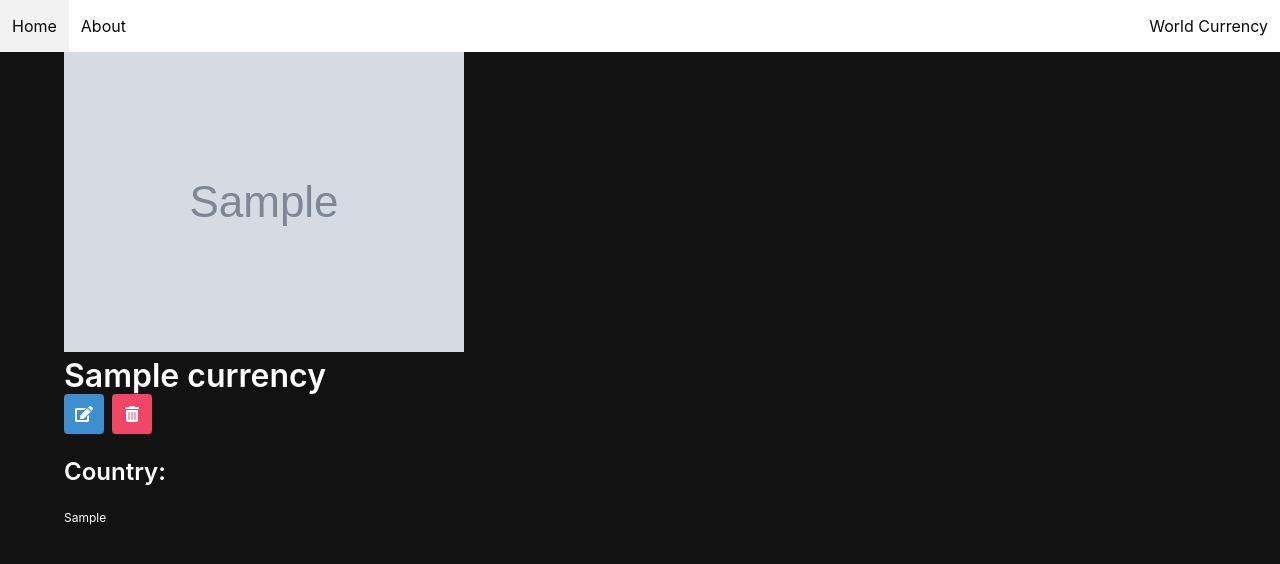
After one commit to kellims/Currency-Lab, a Django app: template main_app/templates/currency_detail.html in a window 1280 px wide. The commit adds this page. Shown: the top 564 px of the page. Run offline with Django 4.2, Linux system fonts and the light colour scheme; the template is opened without the code that fills it: values that come from a table or form of the project are taken from there, others are empty; tables that the repository leaves empty hold one stand-in row (values such as "Sample post"); grey boxes marked "Sample" are stand-in pictures; parts of the project's set-up code (start-up, migrations or seed data) failed here and were passed over.

Commit message:
added details page

```diff
--- a/main_app/templates/base.html
+++ b/main_app/templates/base.html
@@ -9,6 +9,7 @@
         <link rel="stylesheet" href="https://cdn.jsdelivr.net/npm/bulma@0.9.2/css/bulma.min.css">
         <link rel="stylesheet" href="{% static 'styles/main.css' %}" />
         <script src="{% static 'scripts/main.js' %}" defer></script>
+        <link rel="stylesheet" href="https://cdnjs.cloudflare.com/ajax/libs/font-awesome/5.15.4/css/all.min.css">
         <script src="https://code.jquery.com/jquery-3.6.0.min.js" integrity="sha256-/xUj+3OJU5yExlq6GSYGSHk7tPXikynS7ogEvDej/m4=" crossorigin="anonymous"></script>
         <title>World Currency Collector - {% block title %}{% endblock %}</title>
     </head>
--- /dev/null
+++ b/main_app/templates/currency_detail.html
@@ -0,0 +1,29 @@
+{% extends 'base.html' %}
+{% block content %}
+<div class="detail__img">
+    <img src="{{currency.image}}" alt="{{currency.name}}" />
+</div>
+<div class="detail__name">
+
+    <h1 class="title">{{currency.name}}</h1>
+</div>
+<div class="detail__container">
+    <div class="buttons">
+        <a href="" class="button is-info">
+            <span class="icon">
+                <i class="fas fa-edit"></i>
+            </span>
+        </a>
+        <a href="" class="button is-danger">
+            <span class="icon">
+                <i class="fas fa-trash-alt"></i>
+            </span>
+        </a>
+    </div>
+    <div class="detail__about">
+        <h4 class="title is-4">Country:</h4>
+        <p>{{currency.country}}</p>
+    </div>
+</div>
+
+{% endblock %}
--- a/main_app/templates/currency_list.html
+++ b/main_app/templates/currency_list.html
@@ -22,7 +22,7 @@
   </form>
 <div class="gallery">
   {% for currency in currencies %}
-  <!-- <a href=""> -->
+  <a href="{% url 'currency_detail' currency.pk %}">
     <div class="card">
       <div class="card-image">
         <figure class="image is-square">
```
